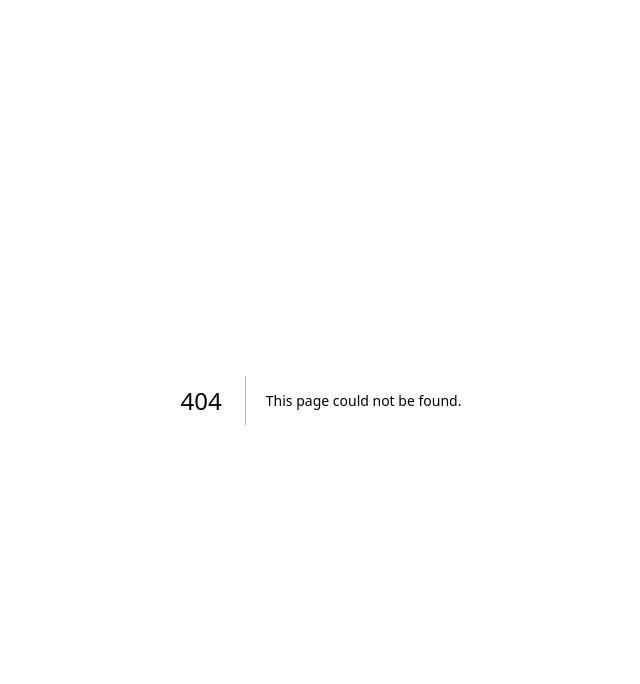
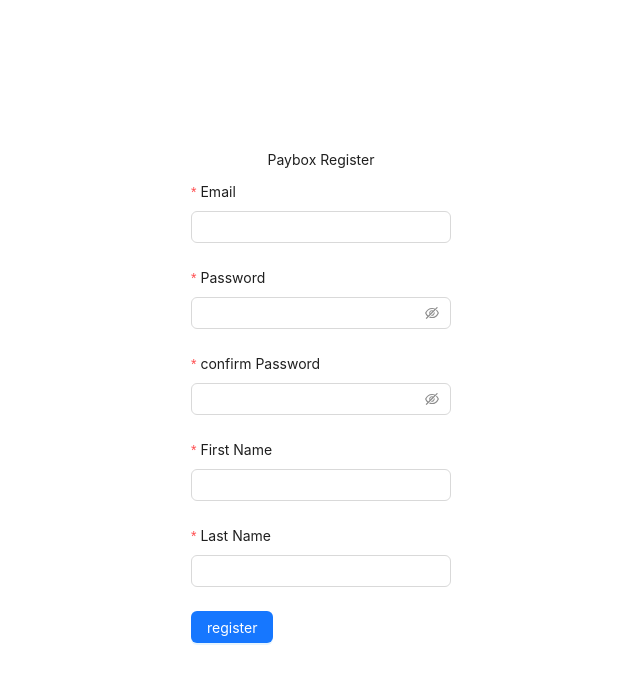
Before and after one commit to the-cloud-camp/tcc-group-5, a Next.js app in the folder application/paybox-next/: page /register in a window 1280 px wide. Before the commit this address had no page. Shown: the top 684 px of the page, without its empty margins (319-959 px from the left). Built offline with nearby package versions, Linux system fonts and the light colour scheme.

Commit message:
build: create register page

```diff
--- /dev/null
+++ b/application/paybox-next/app/register/layout.js
@@ -0,0 +1,14 @@
+import React from 'react'
+import { Row, Col } from 'antd'
+
+const layout = ({ children }) => {
+    return (
+        <Row justify={'center'} align={'middle'} style={{ height: "100vh" }}>
+            <Col span={24}>
+                {children}
+            </Col>
+        </Row>
+    )
+}
+
+export default layout
--- /dev/null
+++ b/application/paybox-next/app/register/page.js
@@ -0,0 +1,126 @@
+'use client'
+import React from 'react'
+import { Form, Row, Col, Typography, Checkbox, Button, Input, message } from 'antd'
+import { apiInstance } from '@/utils/apiClient';
+import { useRouter } from 'next/navigation'
+
+const page = () => {
+    const router = useRouter()
+    const { Text } = Typography;
+
+    const onFinish = async (values) => {
+        try {
+            console.log('values', values)
+            const result = await apiInstance().post('/auth/register', values)
+            console.log('result', result)
+            message.success('Register Success');
+            router.push('/user/')
+            return
+        } catch (err) {
+            console.log('err', err)
+            message.success('Register Error')
+            return
+        }
+    };
+
+    return (
+        <Row justify={'center'}>
+            <Col span={24} >
+                <Row justify={'center'} style={{ marginBottom: "10px" }}>
+                    <Text>Paybox Register</Text>
+                </Row>
+            </Col>
+            <Col>
+                <Form
+                    name="register"
+                    labelCol={{
+                        span: 24,
+                    }}
+                    wrapperCol={{
+                        span: 24,
+                    }}
+                    style={{
+                        maxWidth: 800,
+                    }}
+                    initialValues={{
+                        remember: true,
+                    }}
+                    onFinish={onFinish}
+                    autoComplete="off"
+                    layout='vertical'
+                >
+                    <Form.Item
+                        label="Email"
+                        name="email"
+                        rules={[
+                            {
+                                required: true,
+                                message: 'Please input your email!',
+                            },
+                        ]}
+                    >
+                        <Input />
+                    </Form.Item>
+
+                    <Form.Item
+                        label="Password"
+                        name="password"
+                        rules={[
+                            {
+                                required: true,
+                                message: 'Please input your password!',
+                            },
+                        ]}
+                    >
+                        <Input.Password />
+                    </Form.Item>
+                    <Form.Item
+                        label="confirm Password"
+                        name="confirmPassword"
+                        rules={[
+                            {
+                                required: true,
+                                message: 'Please input your confirmPassword!',
+                            },
+                        ]}
+                    >
+                        <Input.Password />
+                    </Form.Item>
+                    <Form.Item
+                        label="First Name"
+                        name="firstname"
+                        rules={[
+                            {
+                                required: true,
+                                message: "firstname"
+                            }
+                        ]}
+                    >
+                        <Input />
+                    </Form.Item>
+                    <Form.Item
+                        label="Last Name"
+                        name="lastName"
+                        rules={[
+                            {
+                                required: true,
+                                message: "lastName"
+                            }
+                        ]}
+                    >
+                        <Input />
+                    </Form.Item>
+
+                    <Form.Item
+                    >
+                        <Button type="primary" htmlType="submit">
+                            register
+                        </Button>
+                    </Form.Item>
+                </Form>
+            </Col>
+        </Row>
+    )
+}
+
+export default page
```
